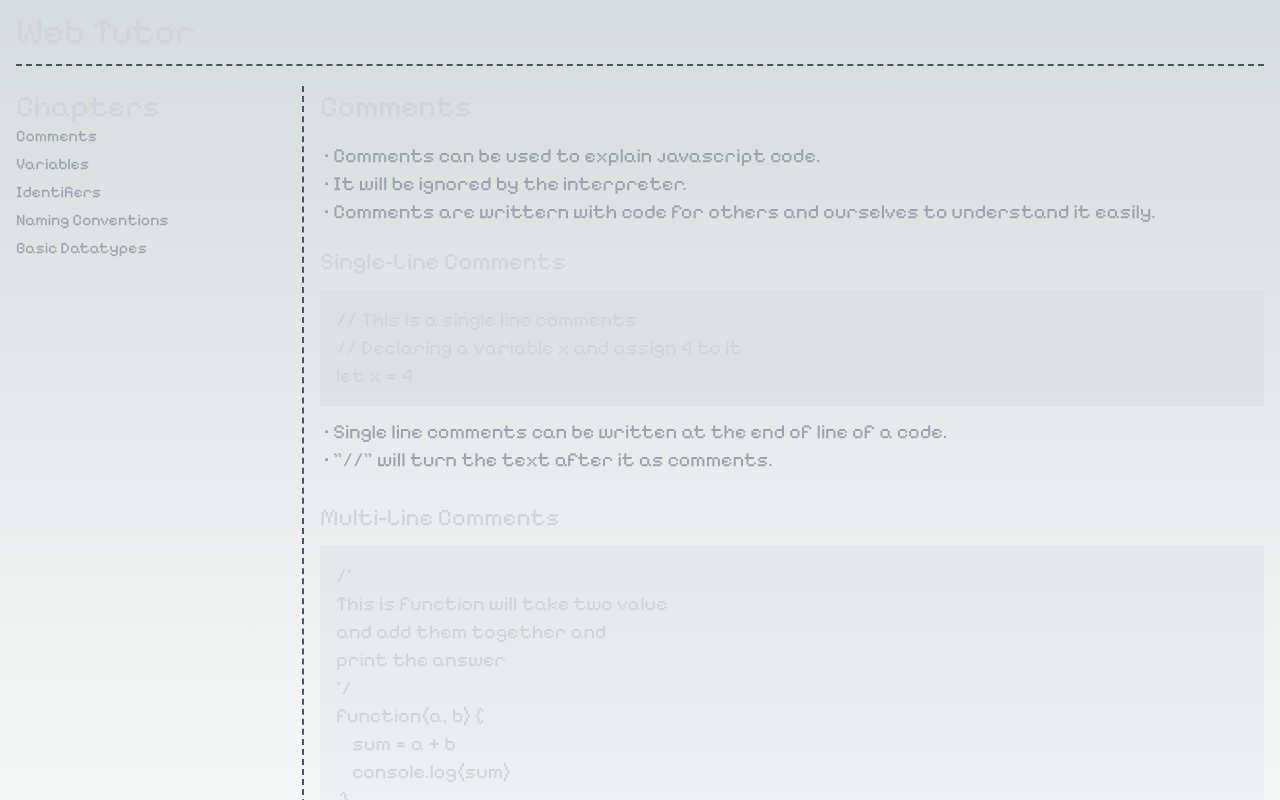
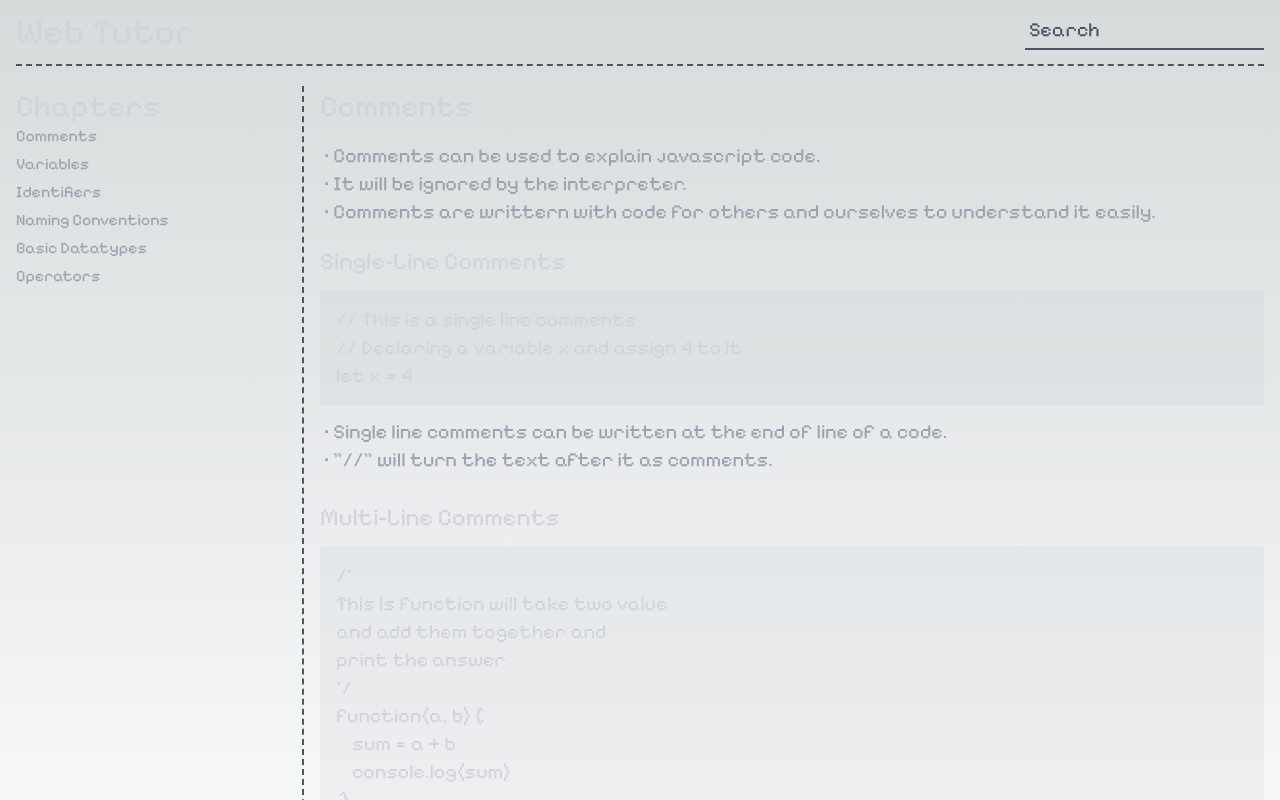
Before and after one commit to sarjun12/web-tutor, a Next.js app: page /chapter/0 in a window 1280 px wide. Shown: the top 800 px of the page. Built offline with nearby package versions, Linux system fonts and the light colour scheme.

Commit message:
add operators

```diff
--- a/app/api/data.json
+++ b/app/api/data.json
@@ -101,7 +101,64 @@
         {
           "title": "Numbers",
           "description": "Represents both integer and floating-point numbers.",
-          "code": "let age = 30;\nlet price = 19.99;"
+          "code": "let age = 30;\nconsole.log(age);"
+        },
+        {
+          "title": "String",
+          "description": "• String is a sequence of letter and numbers.\n• The value of the string is called string literal.\n• String Literal are surrounded by double quotes (\").\n• To print multiple values in console log, we use comma(,)",
+          "code": "const myName = \"Mughilan\";\nconsole.log(\"Hello\", myName);"
+        },
+        {
+          "title": "Boolean",
+          "description": "Boolean value is either true or false",
+          "code": "const isAuth = false;"
+        },
+        {
+          "title": "Undefined and Null",
+          "description": "• Undefined indicates that a variable declared but hasn't been assigned a value.\n• Null represents the intentional absence of any object value.",
+          "code": "let city; // undefined\nlet emptyValue = null"
+        }
+      ]
+    },
+    {
+      "id": 5,
+      "title": "Operators",
+      "description": "Operator are symbols or keywords that perform operations on one or more operantds to produce a result.",
+      "examples": [
+        {
+          "title": "Arithmetic Operators",
+          "description": "• + Addition\n• - Subtraction\n• * Multiplication\n• / Division\n• % Modulus(divide the numbers and return the remainder)",
+          "code": "let a = 10, b = 3;\nconsole.log(a + b); // 13\nconsole.log(a - b); // 7\nconsole.log(a * b); // 30\nconsole.log(a / b); // 3.333\nconsole.log(a % b); // 1"
+        },
+        {
+          "title": "Assignment Operators",
+          "code": "let a = 10;\na += 4; // 14\na -= 3; // 11\na *= 6; // 66\na /= 11; // 6\na %= 3; // 0",
+          "description": "Assignment operator perform the operations between the left side value and right side value and assign it to the left side.\n• = Assignment\n• += Addition assignment\n• -= Subtraction assignment\n• *= Multiplication assignment\n• /= Division assignment\n• %= Modulus assignment"
+        },
+        {
+          "title": "Comparison Operators",
+          "description": "• == Equality (loose equality, type coercion)\n• === Strict equality (no type coercion)\n• != Inequality (loose inequality, type coercion)\n• !== Strict inequality (no type coercion)\n• > Greater than\n• < Less than\n• >= Greater than or equal to\n• <= Less than or equal to",
+          "code": "let x = 10, y = 6; \nlet z = \"10\"; \nconsole.log(x == z); // true \nconsole.log(x === z); // false \nconsole.log(x != z); // false \nconsole.log(x != y); // true \nconsole.log(x > y); // true \nconsole.log(x < y) // false \nconsole.log(x >= y) // true \nconsole.log(x <= y) // false"
+        },
+        {
+          "title": "Logical Operators",
+          "code": "let isTrue = true;\nlet isFalse = false;\nconsole.log(isTrue && isFalse);// false (logical AND)\nconsole.log(isTrue || isFalse); // true (logical OR)\nconsole.log(!isTrue); // false (logical NOT)",
+          "description": "• && will return true only if both are true.\n• || will return true even if only one is true.\n• ! will invert the boolean value."
+        },
+        {
+          "title": "Increment and decrement operators",
+          "description": "• ++ will increase the value by 1\n• -- will decreae the value by 1",
+          "code": "let count = 3;\ncount++ // 4\ncount-- // 3"
+        },
+        {
+          "title": "Ternary Operator",
+          "description": "It will take three operands(one condition and two value). If a condition if the condition is true then it will return the first value else it will return the second value.",
+          "code": "let mark = 44;\nlet grade = mark > 40 ? \"pass\" : \"fail\"; // pass"
+        },
+        {
+          "title": "TypeOf opeartor",
+          "description": "Returns a type of the value in string",
+          "code": "let x = 42;\nconsole.log(typeof x); // \"number\""
         }
       ]
     }
--- a/app/chapter/[slug]/page.tsx
+++ b/app/chapter/[slug]/page.tsx
@@ -11,6 +11,11 @@ export default function Page({ params }: { params: { slug: string } }) {
   const [chapter, setChapter] = useState<Chapter | undefined>(undefined);
   const [isLoading, setLoading] = useState(true);
 
+  const [chapterList, setChapterList] = useState<
+    Array<{ id: number; name: string }>
+  >([]);
+  const [isChapterListLoading, setChapterListLoading] = useState(true);
+  useEffect(() => { }, []);
   useEffect(() => {
     fetch(`/api/chapter/${params.slug}`)
       .then((res) => {
@@ -24,24 +29,34 @@ export default function Page({ params }: { params: { slug: string } }) {
       .catch((_) => {
         setLoading(false);
       });
+    fetch("/api/chapter-list")
+      .then((res) => {
+        if (!res.ok) throw Error("fetch error");
+        return res.json();
+      })
+      .then((res) => {
+        setChapterList(res.chapterList);
+        setChapterListLoading(false);
+      })
+      .catch((_) => {
+        setChapterListLoading(false);
+      });
   }, [params.slug]);
 
-  if (isLoading) return (
-    <div className="h-screen w-screen p-4 pb-3 pt-0 flex flex-col">
-      <Navbar />
-      <div className="h-full w-full flex flex-row">
-        <SideBar />
+  if (isLoading)
+    return (
+      <div className="h-screen w-screen p-4 pb-3 pt-0 flex flex-col">
+        <Navbar chapterList={chapterList} />
         <LoadingSpinner />
       </div>
-    </div>
-  )
+    );
   if (!chapter) return <p>Something went wrong</p>;
   return (
     <>
       <div className="min-h-screen w-full flex flex-col p-4 pt-0 pb-3">
-        <Navbar />
+        <Navbar chapterList={chapterList} />
         <div className="flex w-full grow flex-row">
-          <SideBar />
+          <SideBar chapterList={chapterList} currentChapter={params.slug} />
           <div className=" flex flex-col font-pixel leading-7 justify-between grow md:pl-4">
             <div className="flex flex-col gap-3 border-b-gray-600 border-b-2 border-dashed grow pt-5 pb-8">
               <span className="text-3xl font-pixel leading-10 text-gray-300">
@@ -60,7 +75,10 @@ export default function Page({ params }: { params: { slug: string } }) {
               <div>
                 {chapter.prevTitle !== "" && (
                   <Link
-                    href={`/chapter/${chapter.prevTitle.toLowerCase().split(" ").join("-")}`}
+                    href={`/chapter/${chapter.prevTitle
+                      .toLowerCase()
+                      .split(" ")
+                      .join("-")}`}
                     className="flex flex-row text-gray-500 hover:text-gray-300"
                   >
                     <div className="flex flex-col">
@@ -78,7 +96,10 @@ export default function Page({ params }: { params: { slug: string } }) {
               <div>
                 {chapter.nextTitle !== "" && (
                   <Link
-                    href={`/chapter/${chapter.nextTitle.toLowerCase().split(" ").join("-")}`}
+                    href={`/chapter/${chapter.nextTitle
+                      .toLowerCase()
+                      .split(" ")
+                      .join("-")}`}
                     className="flex flex-row text-gray-500 hover:text-gray-300"
                   >
                     <div className="flex flex-col">
--- a/app/navbar.tsx
+++ b/app/navbar.tsx
@@ -1,11 +1,18 @@
 import Link from "next/link";
+import { useState } from "react";
 
-export default function Navbar() {
+export default function Navbar(props: {chapterList: Array<{id: number, name: string}>}) {
+  const [searchResult, setSearchResult] = useState()
   return (
-    <div className="flex w-full border-b-gray-600 text-gray-300 border-b-2 border-dashed py-3 font-normal">
+    <div className="flex w-full border-b-gray-600 text-gray-300 border-b-2 border-dashed py-3 font-normal justify-between">
       <Link className="text-4xl font-pixel" href="/">
         Web Tutor
       </Link>
+      <div className="flex flex-col">
+        <input className="bg-transparent w-fit placeholder-gray-600 border-b-2 border-b-gray-600 font-pixel outline-none text-gray-400 text-xl p-1 hover:border-b-gray-400 focus:border-b-gray-400" placeholder="Search"></input>
+        <div >{searchResult}</div>
+      </div>
+
     </div>
   );
 }
--- a/app/sidebar.tsx
+++ b/app/sidebar.tsx
@@ -1,44 +1,36 @@
-import { useEffect, useState } from "react";
 import Link from "next/link";
 
-export default function SideBar() {
-  const [chapterList, setChapterList] = useState<
-    Array<{ id: string; name: string }>
-  >([]);
-  const [isLoading, setLoading] = useState(true);
-  useEffect(() => {
-    fetch("/api/chapter-list")
-      .then((res) => {
-        if (!res.ok) throw Error("fetch error");
-        return res.json();
-      })
-      .then((res) => {
-        setChapterList(res.chapterList);
-        setLoading(false);
-      })
-      .catch((_) => {
-        setLoading(false);
-      });
-  }, []);
-  if (isLoading) return <div></div>;
+export default function SideBar(props: {chapterList: Array<{id: number, name: string}>, currentChapter: string}) {
+  if (!props.chapterList) return <div></div>
   return (
     <div className="p-5 pr-0 hidden md:flex pl-0 w-72 min-w-fit pb-1">
       <div className="font-pixel text-md text-gray-400 border-r-2 border-gray-600 border-dashed pr-5 leading-5 grow">
         <span className="text-3xl text-gray-300 leading-10">Chapters</span>
         <div className="flex flex-col gap-2">
-          {chapterList.map((chapter) => (
-            <ChapterLink id={chapter.id} name={chapter.name} key={chapter.id} />
-          ))}
+          {props.chapterList.map((chapter) => {
+            const chapterName = chapter.name.toLowerCase().split(" ").join("-")
+            if (chapterName === props.currentChapter) {
+              return <CurrentChapterLink id={chapter.id} name={chapter.name} link={chapterName} key={chapter.id}/>
+            }
+            return<ChapterLink id={chapter.id} name={chapter.name} link={chapterName} key={chapter.id} />
+          })}
         </div>
       </div>
     </div>
   );
 }
 
-function ChapterLink(props: { id: string; name: string }) {
+function ChapterLink(props: { id: number; name: string; link: string }) {
   return (
-    <Link href={`/chapter/${props.name.toLowerCase().split(" ").join("-")}`} className="hover:text-gray-300">
+    <Link href={`/chapter/${props.link}`} className="hover:text-gray-300">
       {props.name}
     </Link>
   );
 }
+function CurrentChapterLink(props: { id: number; name: string; link: string }) {
+  return (
+    <Link href={`/chapter/${props.link}`} className="hover:text-gray-100 underline">
+      {props.name}
+    </Link>
+  );
+}
```
